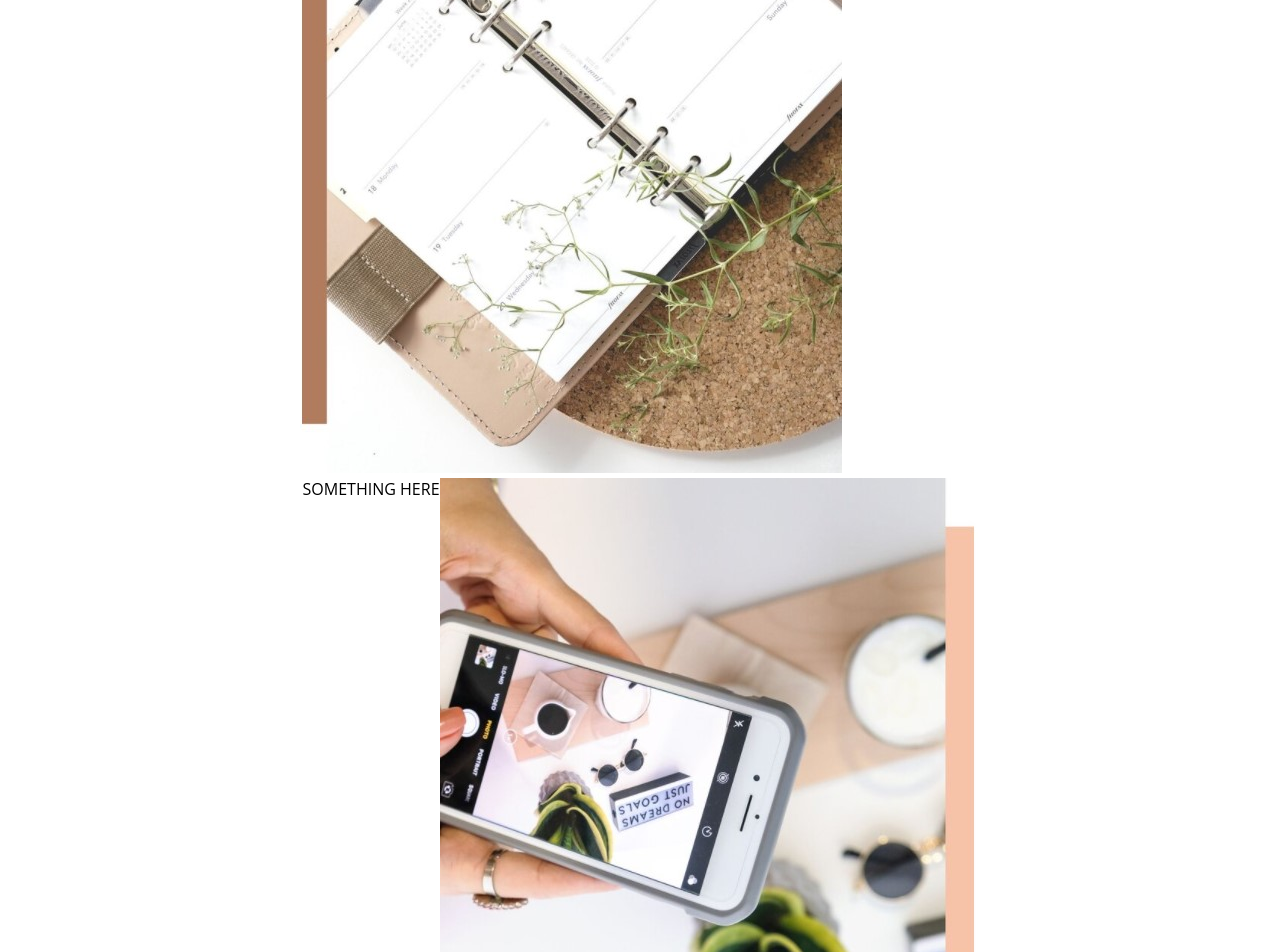
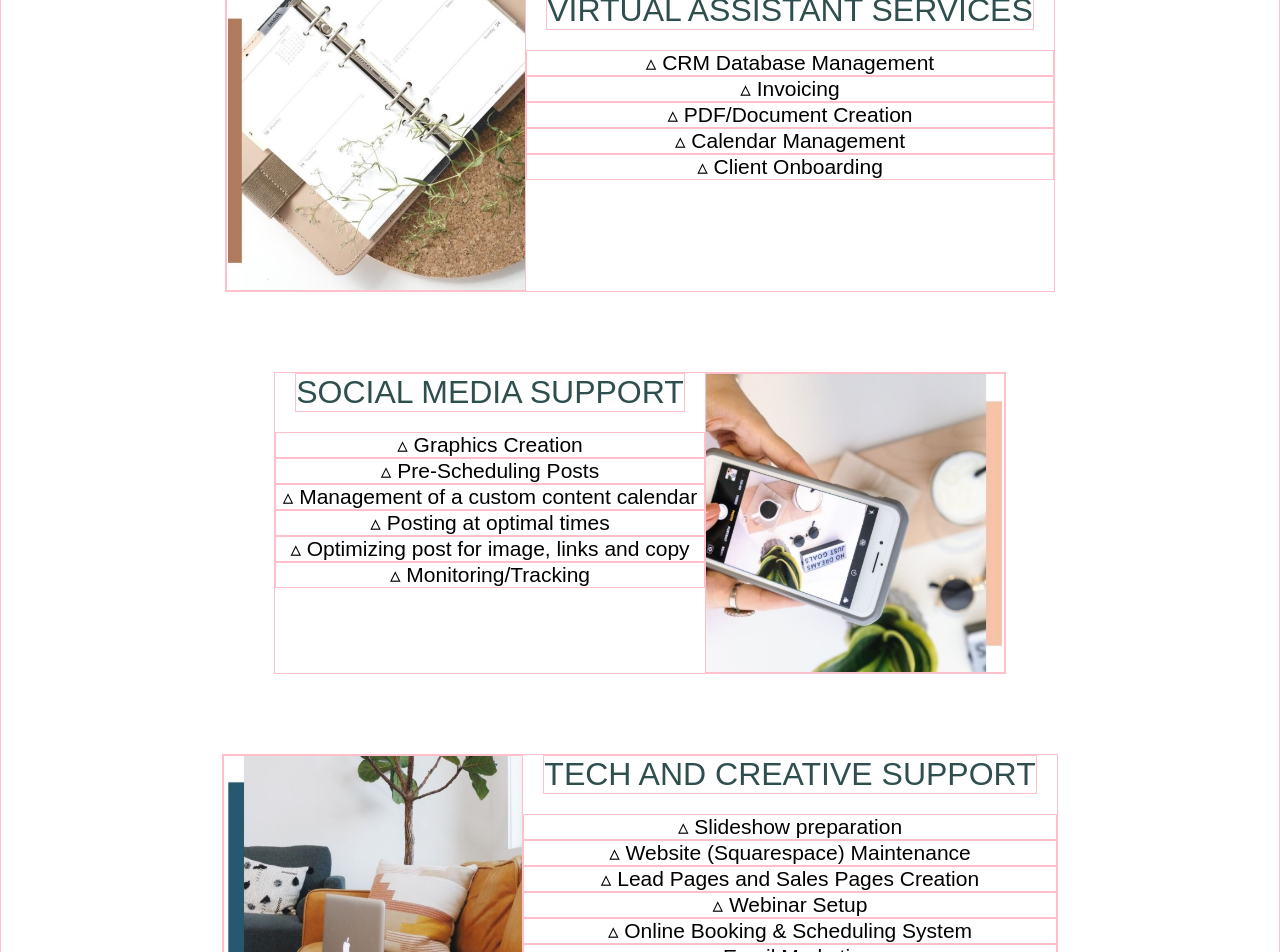
Before and after one commit to jesusjmiranda/virtualAssistantSite, a React (Create React App) app: page /services in a window 1280 px wide. Shown: the part 840-1792 px from the top of the page. Built offline with nearby package versions, Linux system fonts and the light colour scheme.

Commit message:
Change ServiceBanner to have props.children and added content and images to the Services page

```diff
--- a/src/components/ServiceBanner/ServiceBanner.js
+++ b/src/components/ServiceBanner/ServiceBanner.js
@@ -9,11 +9,7 @@ const ServiceBanner = (props) => {
   }
   return (
     <div className={styles.ServiceBanner} style={style}>
-      <div><img src={props.image} alt={props.altText} /></div>
-      <div className={styles.ServiceContent}>
-        <div className={styles.ServiceTitle}>{props.title}</div>
-        <div className={styles.ServiceTitle}>{props.content}</div>
-      </div>
+      {props.children}
     </div>
   );
 };
--- a/src/components/ServiceBanner/ServiceBanner.module.css
+++ b/src/components/ServiceBanner/ServiceBanner.module.css
@@ -1,9 +1,12 @@
 .ServiceBanner {
     display: flex;
     flex-direction: row-reverse;
+    margin: 40px;
+    border: var(--scaffold);
 }
 
 .ServiceContent {
     display: flex;
     flex-direction: column;
+    border: var(--scaffold);
 }
--- a/src/index.css
+++ b/src/index.css
@@ -13,7 +13,7 @@
 
 :root {
   --primary: white;
-  --scaffold: 0px solid pink;
+  --scaffold: 1px solid pink;
 }
 
 body {
--- a/src/pages/Services.js
+++ b/src/pages/Services.js
@@ -18,22 +18,74 @@ const Services = () => {
         <Spacer color={"rgb(246,195,168)"} width={180} />
       </ContentBanner>
       <ContentBanner color={"white"}>
-        <ServiceBanner
-          image={firstImage}
-          altText={"Bound notebook with simple grass overtop"}
-          title={"SOMETHING HERE"}
-        />
-        <ServiceBanner
-          image={secondImage}
-          altText={"Phone taking photo of a well-organized desk"}
-          flip={true}
-          title={"SOMETHING HERE"}
-        />
-        <ServiceBanner
-          image={thirdImage}
-          altText={"Bound notebook with simple grass overtop"}
-          title={"SOMETHING HERE"}
-        />
+        <ServiceBanner>
+          <img
+            src={firstImage}
+            className={styles.Image}
+            alt={"green branch over notebook"}
+          ></img>
+          <div className={styles.ServiceContent}>
+            <p className={styles.ServiceTitle}>VIRTUAL ASSISTANT SERVICES</p>
+            <div className={styles.ServicePoint}>▵ CRM Database Management</div>
+            <div className={styles.ServicePoint}>▵ Invoicing</div>
+            <div className={styles.ServicePoint}>▵ PDF/Document Creation</div>
+            <div className={styles.ServicePoint}>▵ Calendar Management</div>
+            <div className={styles.ServicePoint}>▵ Client Onboarding</div>
+          </div>
+        </ServiceBanner>
+        <ServiceBanner flip={true}>
+          <img
+            src={secondImage}
+            className={styles.Image}
+            alt={"green branch over notebook"}
+          ></img>
+          <div className={styles.ServiceContent}>
+            <p className={styles.ServiceTitle}>SOCIAL MEDIA SUPPORT</p>
+            <div className={styles.ServicePoint}>▵ Graphics Creation</div>
+            <div className={styles.ServicePoint}>▵ Pre-Scheduling Posts</div>
+            <div className={styles.ServicePoint}>
+              ▵ Management of a custom content calendar
+            </div>
+            <div className={styles.ServicePoint}>
+              ▵ Posting at optimal times
+            </div>
+            <div className={styles.ServicePoint}>
+            ▵  Optimizing post for image, links and copy
+            </div>
+            <div className={styles.ServicePoint}>
+            ▵  Monitoring/Tracking
+            </div>
+          </div>
+        </ServiceBanner>
+        <ServiceBanner>
+          <img
+            src={thirdImage}
+            className={styles.Image}
+            alt={"green branch over notebook"}
+          ></img>
+          <div className={styles.ServiceContent}>
+            <p className={styles.ServiceTitle}>TECH AND CREATIVE SUPPORT</p>
+            <div className={styles.ServicePoint}>
+            ▵  Slideshow preparation
+            </div>
+            <div className={styles.ServicePoint}>
+            ▵  Website (Squarespace) Maintenance
+            </div>
+            <div className={styles.ServicePoint}>
+            ▵  Lead Pages and Sales Pages Creation
+            </div>
+            <div className={styles.ServicePoint}>
+            ▵  Webinar Setup
+            </div>
+            <div className={styles.ServicePoint}>
+            ▵  Online Booking & Scheduling System
+            </div>
+            <div className={styles.ServicePoint}>
+            ▵  Email Marketing
+            </div>
+
+          </div>
+        </ServiceBanner>
       </ContentBanner>
       <ContentBanner color={"rgb(211,140,126)"}></ContentBanner>
     </>
--- a/src/pages/Services.module.css
+++ b/src/pages/Services.module.css
@@ -3,6 +3,7 @@
     font-family: 'Karla', sans-serif;
     color: white;
     margin-bottom: 20px;
+    border: var(--scaffold);
 }
 
 .firstBannerText {
@@ -10,6 +11,7 @@
     font-family: 'Karla', sans-serif;
     color: white;
     margin-bottom: 2px;
+    border: var(--scaffold);
 }
 
 .firstBannerTextTwo {
@@ -18,4 +20,30 @@
     color: white;
     margin-top: 20px;
     margin-bottom: 40px;
+    border: var(--scaffold);
 }
+
+.ServiceTitle {
+    font-size: 32px;
+    font-family: 'Karla', sans-serif;
+    color: darkslategray;
+    border: var(--scaffold);
+}
+
+.Image {
+    width: 300px;
+    height: 300px;
+    border: var(--scaffold);
+}
+
+.ServiceTitle {
+    margin: 20px;
+    border: var(--scaffold);
+    margin-top: 0px;
+}
+
+.ServicePoint {
+    font-family: 'Karla', sans-serif;
+    font-size: 21px;
+    border: var(--scaffold);
+}
```
